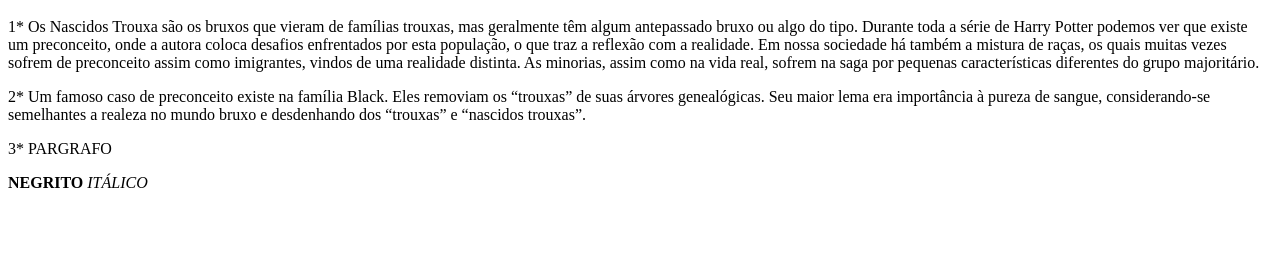
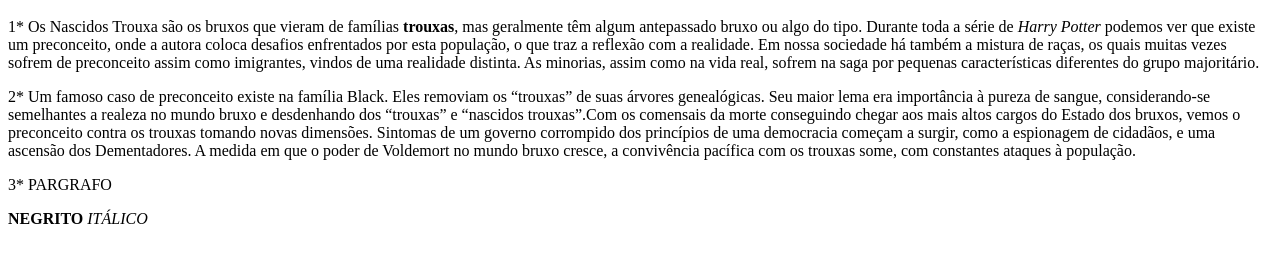
Before and after one commit to TakInvaderstars369/HTML5CSS3, a plain HTML site: page index.html in a window 1280 px wide. Shown: the part 48-310 px from the top of the page. Drawn offline with Linux system fonts and the light colour scheme.

Commit message:
snape e gostoso

```diff
--- a/index.html
+++ b/index.html
@@ -1,11 +1,22 @@
 <h1>Preconceito com os Nascidos Trouxas !</h1>
 
-<p>1* Os Nascidos Trouxa são os bruxos que vieram de famílias trouxas, mas geralmente têm algum antepassado bruxo ou algo do tipo. Durante toda a série de Harry Potter podemos ver que existe um preconceito,
+<p>1* Os Nascidos Trouxa são os bruxos que vieram de famílias <strong>trouxas</strong>, mas geralmente
+     têm algum antepassado bruxo ou algo do tipo. Durante toda a série de <em>Harry Potter</em>
+     podemos ver que existe um preconceito,
      onde a autora coloca desafios enfrentados por esta população, o que traz a reflexão com a realidade. Em nossa sociedade há também a mistura de raças, os quais muitas vezes sofrem de preconceito assim como imigrantes,
-     vindos de uma realidade distinta. As minorias, assim como na vida real, sofrem na saga por pequenas características diferentes do grupo majoritário.</p>
+     vindos de uma realidade distinta. As minorias, assim como na vida real, sofrem na
+     saga por pequenas características diferentes do grupo majoritário.</p>
 
-<p>2* Um famoso caso de preconceito existe na família Black. Eles removiam os “trouxas” de suas árvores genealógicas. Seu maior lema era importância à pureza de sangue,
-     considerando-se semelhantes a realeza no mundo bruxo e desdenhando dos “trouxas” e “nascidos trouxas”.
+<p>2* Um famoso caso de preconceito existe na família Black. Eles removiam os “trouxas”
+     de suas árvores genealógicas. Seu maior lema era importância à pureza de sangue,
+     considerando-se semelhantes a realeza no mundo bruxo e desdenhando dos “trouxas”
+     e “nascidos trouxas”.Com os comensais da morte conseguindo chegar aos mais altos
+     cargos do Estado dos bruxos,
+     vemos o preconceito contra os trouxas tomando novas dimensões.
+     Sintomas de um governo corrompido dos princípios de uma democracia
+     começam a surgir, como a espionagem de cidadãos, e uma ascensão dos Dementadores.
+     A medida em que o poder de Voldemort no mundo bruxo cresce, a convivência pacífica
+     com os trouxas some, com constantes ataques à população.
 </p>
 
 <p>3* PARGRAFO</p>
```
